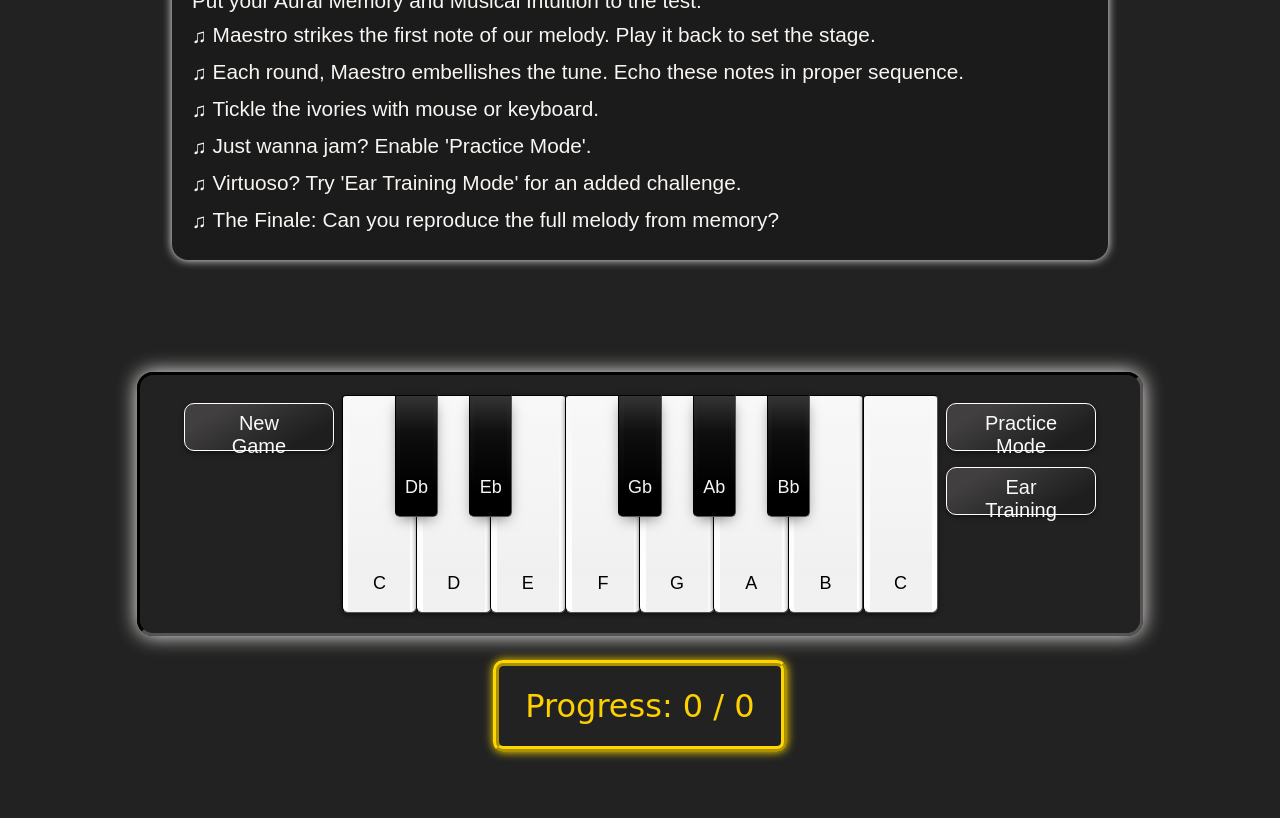
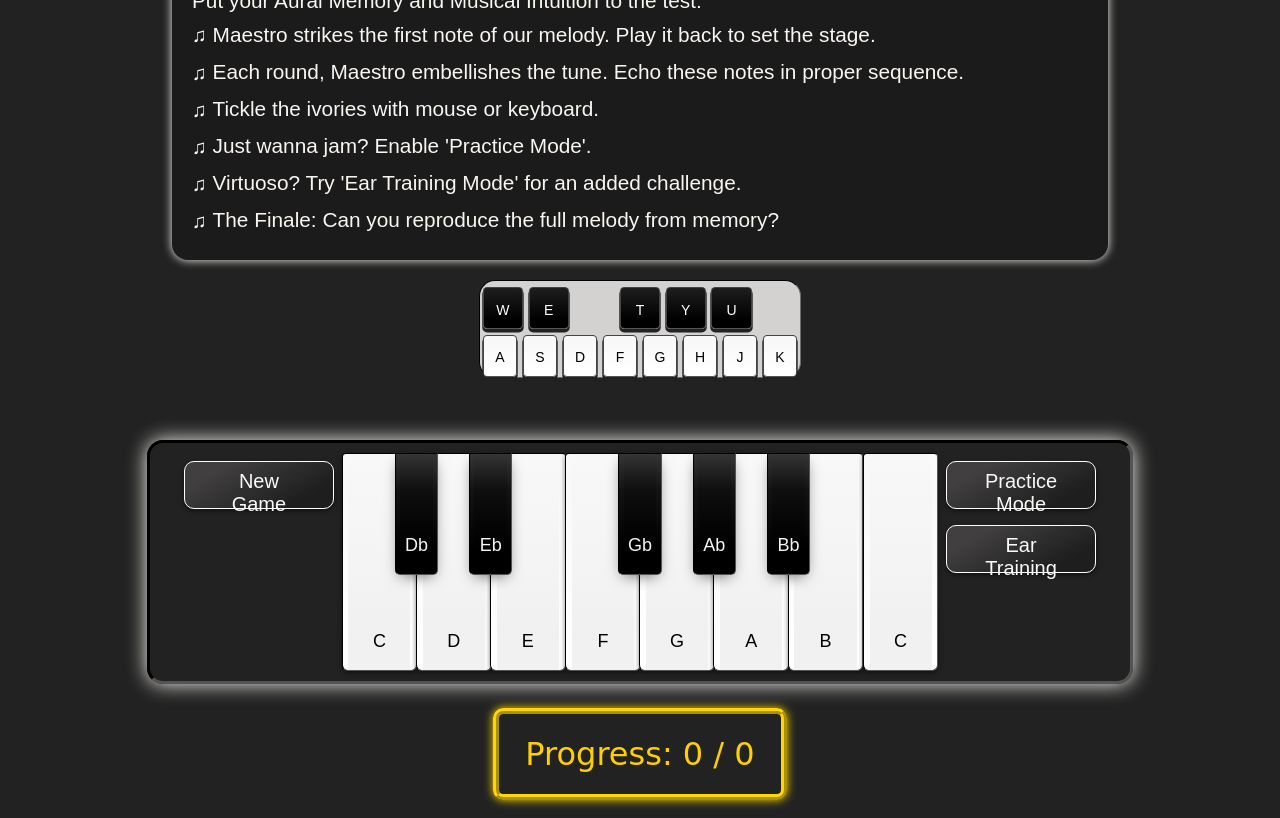
Before and after one commit to LetsGitFunky/Maestro.js, a website built with webpack: page index.html in a window 1280 px wide. Shown: the part 109-927 px from the top of the page. Built offline with nearby package versions, Linux system fonts and the light colour scheme; files whose address does not match are found by name.

Commit message:
keyboard diagram rendered, awaiting placement, Maestro h2 stylized

```diff
--- a/index.html
+++ b/index.html
@@ -26,6 +26,27 @@
         </ul>
       </section>
 
+    <div class="keyboard">
+    <div class="keyboard-row">
+      <div class="key-letter accidental" data-char="W">W</div>
+      <div class="key-letter accidental" data-char="E">E</div>
+      <div class="key-letter transparent" data-char="R"></div>
+      <div class="key-letter accidental" data-char="T">T</div>
+      <div class="key-letter accidental" data-char="Y">Y</div>
+      <div class="key-letter accidental" data-char="U">U</div>
+      <div class="key-letter transparent" data-char="I"></div>
+    </div>
+    <div class="keyboard-row">
+      <div class="key-letter natural" data-char="A">A</div>
+      <div class="key-letter natural" data-char="S">S</div>
+      <div class="key-letter natural" data-char="D">D</div>
+      <div class="key-letter natural" data-char="F">F</div>
+      <div class="key-letter natural" data-char="G">G</div>
+      <div class="key-letter natural" data-char="H">H</div>
+      <div class="key-letter natural" data-char="J">J</div>
+      <div class="key-letter natural" data-char="K">K</div>
+    </div>
+  </div>
       <div id="message" class="message"></div>
     </div>
 
@@ -55,9 +76,6 @@
       <div id="note-count" class="note-count">Progress: 0 / 0</div>
     </div>
 
-    <!-- <div class="diagram-container">
-      <img id="keyboard-diagram" src="assets/images/Screenshot 2023-05-29 at 8.03.03 PM (2).png" alt="keyboard-diagram">
-    </div> -->
 
   </body>
 
--- a/src/styles/main.scss
+++ b/src/styles/main.scss
@@ -4,7 +4,7 @@
 body {
     display: grid;
     grid-template-rows: auto auto 1fr;
-    gap: 40px;
+    gap: 10px;
     margin: 0;
     background: #222;
 }
@@ -19,10 +19,10 @@ body {
 #instructions {
     color: #f9f6f2;
     background: #1b1b1b;
-    padding: 20px;
+    padding:20px;
     border-radius: 16px;
     width: 70%;
-    height: 70%;
+    height: 60%;
     // overflow: auto;
     margin: 20px auto;
     font-family: Arial, Helvetica, sans-serif;
@@ -35,10 +35,10 @@ body {
 #instructions h2 {
     text-align: center;
     font-family: cursive;
-    text-shadow: 5px, 5px, 5px white;
     text-decoration: underline;
+    -webkit-text-stroke: 0.001px #f1dd70;
     font-size: 3em;
-    color: ivory;
+    color: rgb(248, 237, 137);
     margin-bottom: 20px;
     font-weight: bold;
 }
@@ -107,6 +107,7 @@ opacity: 1;
     width: 15vw;
     max-width: 150px;
     height: 6vh;
+    cursor: pointer;
 }
 
 .piano-button:hover {
@@ -154,16 +155,72 @@ opacity: 1;
     animation: glow 2.5s ease-in-out infinite alternate;
 }
 
+// keyboard div
 
-// .diagram-container {
-//         display: flex;
-//         justify-content: center;
-//         align-items: center;
-//         margin-top: 20px;
-//     }
+.keyboard {
+    text-align: center;
+    font-size: 14px;
+    font-family: Arial, Helvetica, sans-serif;
+    display: flex;
+    flex-direction: column;
+    align-items: center;
+    background-color: rgb(212, 209, 209);
+    width: 25%;
+    border: 1px inset #1b1b1b;
+    border-radius: 16px;
+}
 
-//     #keyboard-diagram {
-//             margin: auto;
-//             width: 20%;
-//             height: auto;
-//         }
+// .keyboard__row {
+//     display: inline-block;
+//     height: 3em;
+//     margin: 0.2em;
+// }
+
+.keyboard-row {
+    display: flex;
+    justify-content: center; // To center the keys in each row
+    height: 3em;
+    margin: 0.2em;
+    width: 100%;
+}
+
+.keyboard-row > * {
+    position: relative;
+    text-align: center;
+    color: #eee;
+    border-radius: 0.3em;
+    margin: 0.2em;
+    padding: 0.2em;
+    width: 3.3em;
+    height: 100%;
+    box-sizing: border-box;
+    border: 1px solid #444;
+    box-shadow: 0 0.2em 0 0.05em #222;
+    border-bottom-color: #555;
+}
+
+.key-letter {
+    line-height: 2.8em;
+}
+
+.keyboard > .keyboard-row {
+    text-align: center;
+}
+
+.natural {
+    // background-color: white;
+    background: linear-gradient(180deg, #f8f8f8 10%, white 90%);
+    color: black;
+}
+
+.accidental {
+    background: linear-gradient(to bottom, rgba(30,30,30,1) 0%, rgba(0,0,0,1) 80%);
+    // background-color: black;
+    color: white;
+}
+
+.transparent {
+    background-color: transparent;
+    border: none;
+    box-shadow: none;
+}
--- a/src/styles/piano.scss
+++ b/src/styles/piano.scss
@@ -16,7 +16,7 @@ body {
     border: 3px inset #000;
     border-radius: 16px;
     box-shadow: 0 0 20px #f9f6f2;
-    padding: 20px;
+    padding: 10px;
     width: 90%;
     max-width: 960px;
     background-image: url("../assets/images/ebony.jpg");
@@ -34,6 +34,7 @@ body {
     background: linear-gradient(180deg, #f8f8f8 10%, white 90%);
     box-shadow: 0 2px 5px rgba(0, 0, 0, 0.5);
     margin: 0 -0.4px;
+    cursor: pointer;
 }
 
 .white-key::before {
@@ -88,6 +89,7 @@ body {
     margin-right: -22px;
     box-shadow: 0 5px 15px -5px rgba(0, 0, 0, 0.6);
     overflow: hidden;
+    cursor: pointer;
 }
 
 .black-key::before {
```
Also changed, not shown: dist/main.css.
